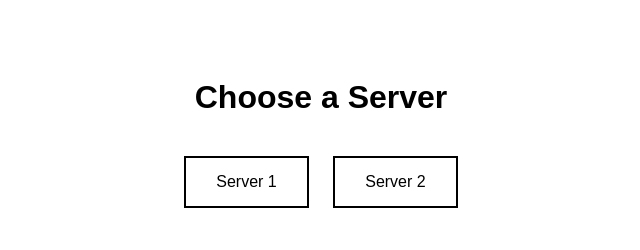
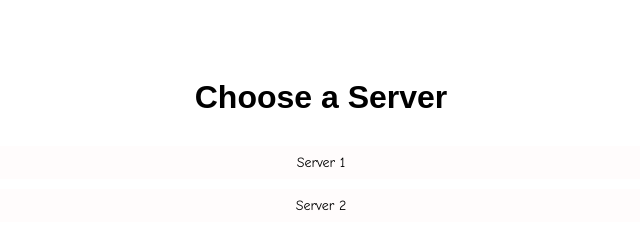
Before and after one commit to 4texas4/emulator, a plain HTML site: page index.html in a window 1280 px wide. Shown: the whole page, without its empty margins (319-959 px from the left). Drawn offline with Linux system fonts and the light colour scheme.

Commit message:
Update index.html

```diff
--- a/index.html
+++ b/index.html
@@ -15,23 +15,31 @@
     h1 {
       margin-bottom: 30px;
     }
-    button {
-      background-color: white;
+    .game-btn {
+      display: block;
+      width: 100vw;
+      padding: 8px 24px;
+      background: #fffcfc;
       color: black;
-      border: 2px solid black;
-      padding: 15px 30px;
-      font-size: 16px;
+      border-radius: 7px;
+      font-family: "Comic Sans MS", "Comic Sans", sans-serif;
+      font-size: 14px;
+      font-weight: 500;
+      text-decoration: none;
       cursor: pointer;
-      margin: 10px;
-    }
-    button:hover {
-      background-color: #f0f0f0;
+      box-sizing: border-box;
+      text-align: center;
+      margin: 10px auto;
+      position: relative;
+      left: 50%;
+      transform: translateX(-50%);
+      max-width: 100vw;
     }
   </style>
 </head>
 <body>
   <h1>Choose a Server</h1>
-  <button onclick="window.location.href='https://4texas4.github.io/emulator/1'">Server 1</button>
-  <button onclick="window.location.href='https://4texas4.github.io/emulator/2'">Server 2</button>
+  <a class="game-btn" onclick="window.open('', '_blank').document.write(`<iframe src='https://4texas4.github.io/emulator/1' style='border:0;width:100vw;height:100vh;position:fixed;inset:0;margin:0'></iframe>`)">Server 1</a>
+  <a class="game-btn" onclick="window.open('', '_blank').document.write(`<iframe src='https://4texas4.github.io/emulator/2' style='border:0;width:100vw;height:100vh;position:fixed;inset:0;margin:0'></iframe>`)">Server 2</a>
 </body>
 </html>
```
